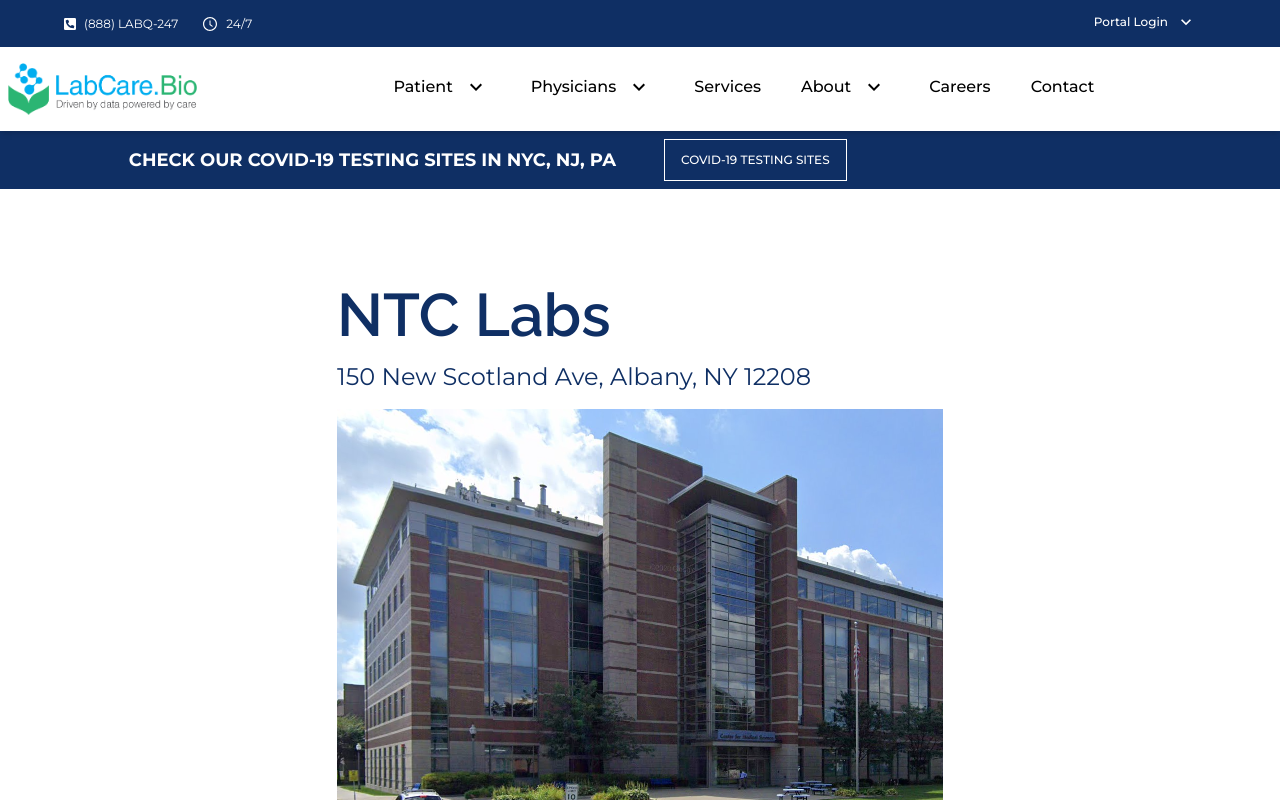
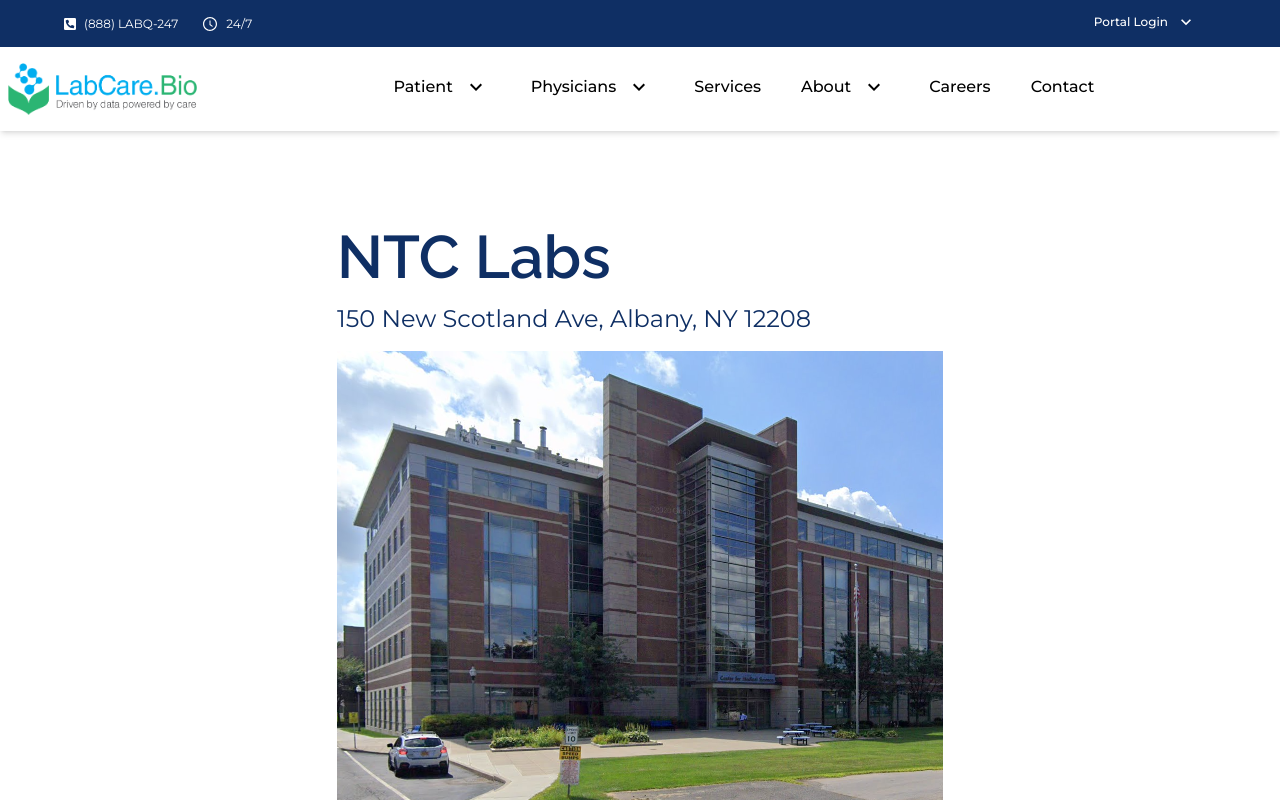
Before and after one commit to BlackRoseRipp/labcare-production-react, a React (Create React App) app: page /location in a window 1280 px wide. Shown: the top 800 px of the page. Built offline with nearby package versions, Linux system fonts and the light colour scheme; what tw-elements would draw is missing.

Commit message:
One last change

```diff
--- a/src/pages/Locations.js
+++ b/src/pages/Locations.js
@@ -3,7 +3,7 @@
 const Locations = () => {
   return (
     <Fragment>
-      <div className="bg-blue-primary py-2 grid md:grid-cols-2 gap-x-12">
+      {/* <div className="bg-blue-primary py-2 grid md:grid-cols-2 gap-x-12">
         <div className="hidden md:flex items-center justify-end">
           <h4 className="text-white font-bold text-lg">
             CHECK OUR COVID-19 TESTING SITES IN NYC, NJ, PA
@@ -17,7 +17,7 @@
             COVID-19 TESTING SITES
           </a>
         </div>
-      </div>
+      </div> */}
       <section className="max-w-6xl mx-auto pt-24 pb-5">
         <h2 className="heading text-blue-primary font-semibold text-6xl mb-4">
           NTC Labs
```
